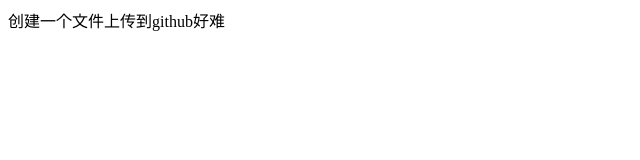
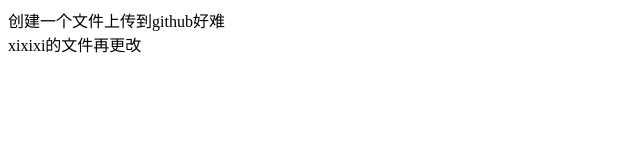
Before and after one commit to zr8990/second, a plain HTML site: page index.html in a window 1280 px wide. Shown: the whole page, without its empty margins (0-640 px from the left). Drawn offline with Linux system fonts and the light colour scheme.

Commit message:
这是xinxi的文件夹更新

```diff
--- a/index.html
+++ b/index.html
@@ -8,5 +8,7 @@
 </head>
 <body>
   <div>创建一个文件上传到github好难</div>
+
+  <div>xixixi的文件再更改</div>
 </body>
 </html>
```
